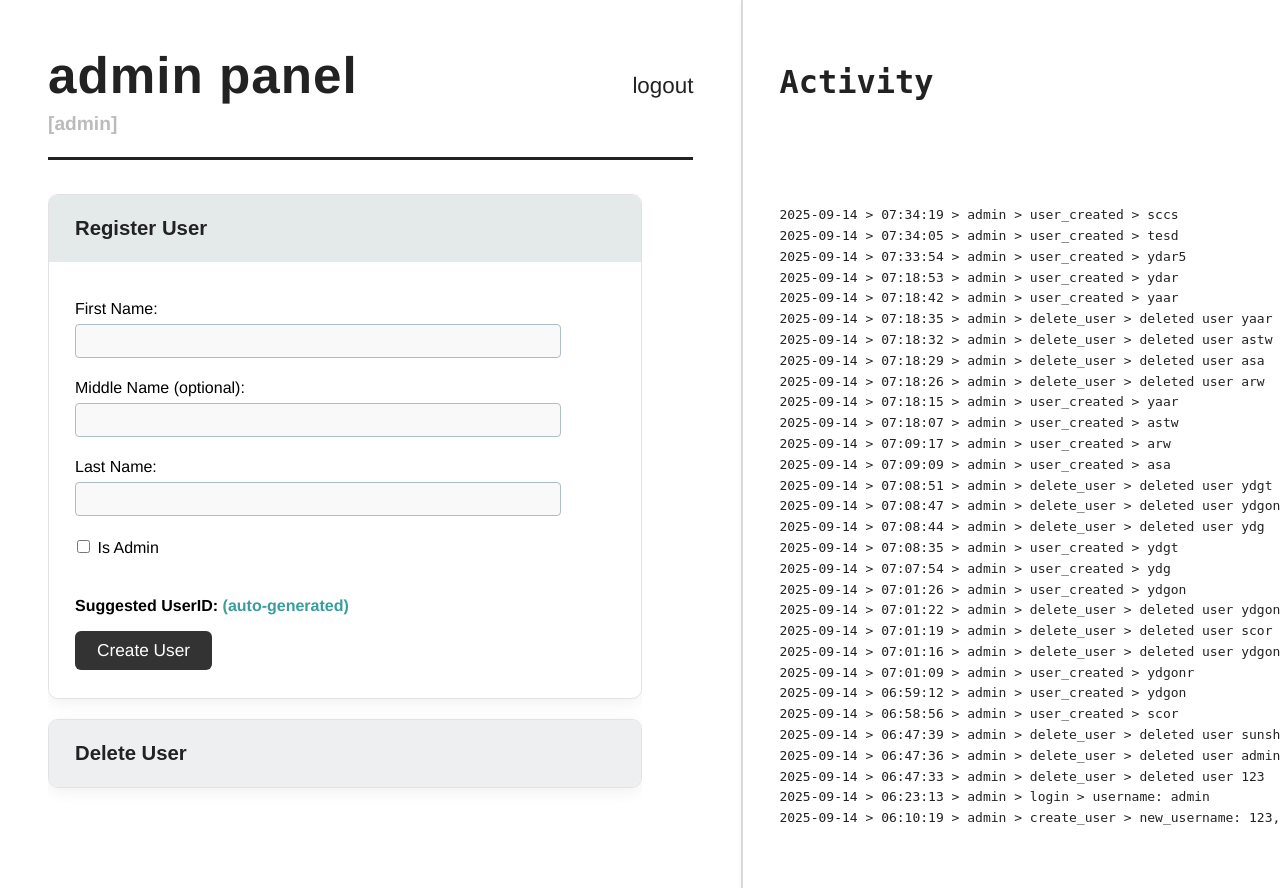
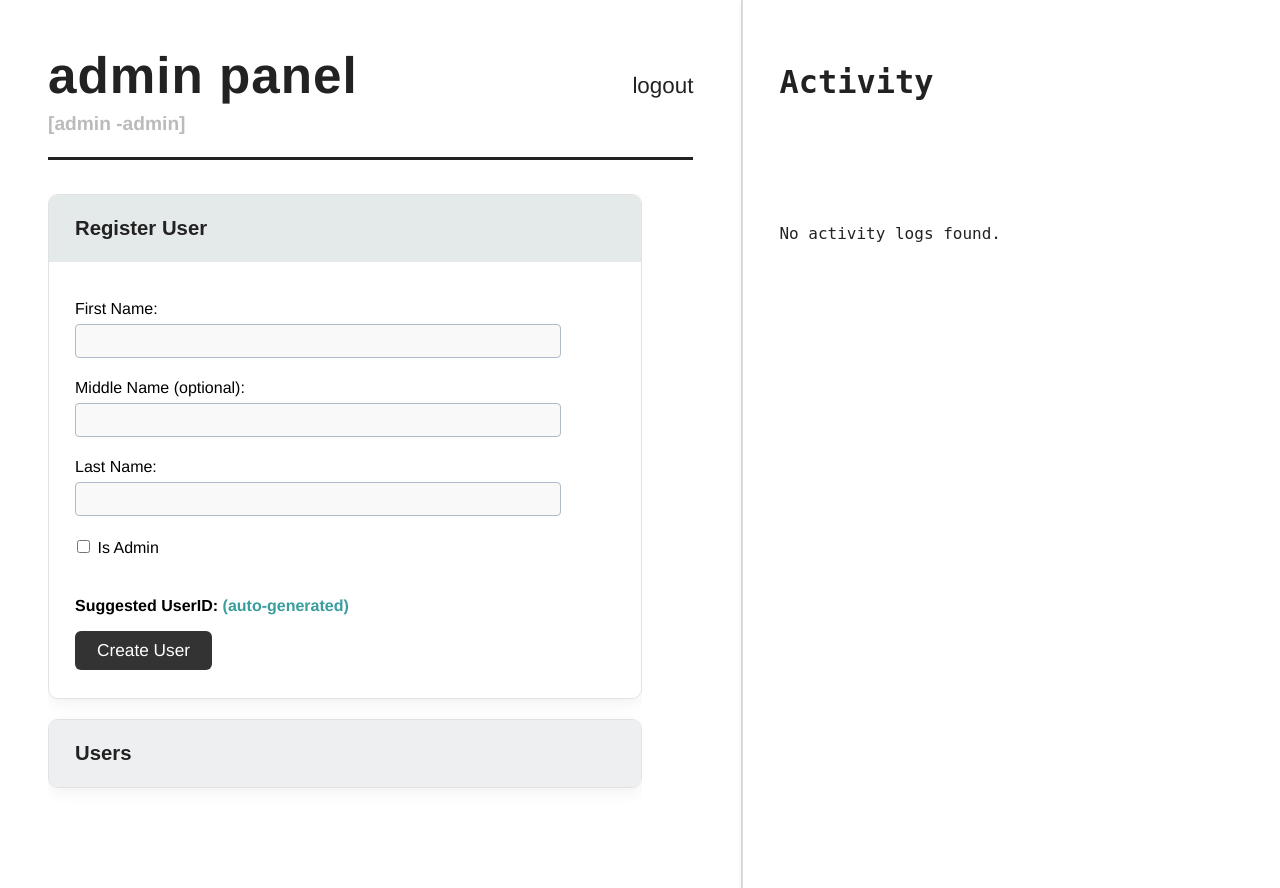
Before and after one commit to yadnexsh/kivi, a Flask app: page /admin in a window 1280 px wide. Shown: the top 888 px of the page. Run offline with Flask 3, Linux system fonts and the light colour scheme; a user stored in the database is signed in; lists and menus that the app fills with data are empty.

Commit message:
updated no issues so far

```diff
--- a/app.py
+++ b/app.py
@@ -84,6 +84,10 @@ class User(UserMixin, db.Model):
     username = db.Column(db.String(150), unique=True, nullable=False)
     password = db.Column(db.String(150), nullable=False)
     is_admin = db.Column(db.Boolean, default=False)
+    first_name = db.Column(db.String(100))
+    middle_name = db.Column(db.String(100))
+    last_name = db.Column(db.String(100))
+    created_at = db.Column(db.DateTime, default=datetime.utcnow)
 
 class Photo(db.Model):
     id = db.Column(db.Integer, primary_key=True)
@@ -95,8 +99,7 @@ def load_user(user_id):
     return User.query.get(int(user_id))
 
 def allowed_file(filename):
-    return '.' in filename and \
-           filename.rsplit('.', 1)[1].lower() in ALLOWED_EXTENSIONS
+    return '.' in filename and filename.rsplit('.', 1)[1].lower() in ALLOWED_EXTENSIONS
 
 def generate_base_username(first, middle, last):
     first = first.lower()
@@ -106,7 +109,6 @@ def generate_base_username(first, middle, last):
     if not first or not last:
         return ''
 
-    # Logic per your request
     if middle and len(last) >= 2:
         base = first[0] + middle[0] + last[-2:]
     elif len(first) >= 2 and len(last) >= 2:
@@ -175,13 +177,28 @@ def admin_dashboard():
         return redirect(url_for('dashboard'))
 
     msg = None
+    page = request.args.get('page', 1, type=int)
+    search = request.args.get('search', '', type=str)
+
+    user_query = User.query.filter(User.username != 'admin')
+    if search:
+        pattern = f"%{search}%"
+        user_query = user_query.filter(
+            db.or_(
+                User.username.ilike(pattern),
+                User.first_name.ilike(pattern),
+                User.last_name.ilike(pattern)
+            )
+        )
+    paginated_users = user_query.order_by(User.created_at.desc()).paginate(page=page, per_page=20)
+
     users = User.query.filter(User.username != 'admin').order_by(User.username.asc()).all()
-    activity_logs = []
-    if os.path.exists(master_log_file):
-        with open(master_log_file, 'r', encoding='utf-8') as f:
-            lines = f.readlines()
-            activity_logs = [line.strip() for line in lines[-100:]]
-            activity_logs.reverse()
+    user_ids = [u.id for u in paginated_users.items]
+    uploads_query = db.session.query(Photo.uploader_id, db.func.count(Photo.id)).filter(Photo.uploader_id.in_(user_ids)).group_by(Photo.uploader_id).all()
+    uploads = {uid: count for uid, count in uploads_query}
+
+    selected_user = None
+    uploads_count = 0
 
     if request.method == 'POST':
         if 'register_user' in request.form:
@@ -194,43 +211,65 @@ def admin_dashboard():
                 msg = 'First and last name are required.'
             else:
                 base_username = generate_base_username(first_name, middle_name, last_name)
-                if base_username == '':
-                    msg = 'Invalid name input for username.'
+                unique_username = generate_unique_username(base_username)
+                hashed_pw = generate_password_hash('welcome')
+                user = User(username=unique_username, password=hashed_pw, is_admin=is_admin,
+                            first_name=first_name, middle_name=middle_name, last_name=last_name)
+                db.session.add(user)
+                db.session.commit()
+                full_name = f"{first_name} {middle_name + ' ' if middle_name else ''}{last_name}".strip()
+                log_action(current_user.username, 'user_created', f'{unique_username} | {full_name}')
+                msg = f'New user created with UserID: {unique_username} and password: welcome'
+                users = User.query.filter(User.username != 'admin').order_by(User.username.asc()).all()
+
+        elif 'manage_single_user' in request.form:
+            selected_username = request.form.get('selected_user', '').strip()
+            action = request.form.get('action')
+
+            if not selected_username:
+                msg = "Please select a user."
+            else:
+                user = User.query.filter_by(username=selected_username).first()
+                if not user:
+                    msg = "User not found."
+                elif user.username == current_user.username and action == 'delete':
+                    msg = "You cannot delete yourself."
                 else:
-                    unique_username = generate_unique_username(base_username)
-                    default_password = 'welcome'
-                    hashed_pw = generate_password_hash(default_password)
-                    user = User(username=unique_username, password=hashed_pw, is_admin=is_admin)
-                    db.session.add(user)
-                    db.session.commit()
-                    msg = f'New user created with UserID: {unique_username} and password: welcome'
-                    log_action(current_user.username, "user_created", unique_username)
-                    users = User.query.filter(User.username != 'admin').order_by(User.username.asc()).all()
-        elif 'delete_user' in request.form:
-            del_username = request.form.get('username')
-            if del_username:
-                user = User.query.filter_by(username=del_username).first()
-                if user:
-                    db.session.delete(user)
-                    db.session.commit()
-                    log_action(current_user.username, "delete_user", f"deleted user {del_username}")
-                    user_folder = os.path.join(db_folder, 'users', del_username)
-                    if os.path.exists(user_folder):
-                        shutil.rmtree(user_folder)
-                    msg = f'User {del_username} deleted.'
-                    users = User.query.filter(User.username != 'admin').order_by(User.username.asc()).all()
-                else:
-                    msg = 'User not found.'
-            else:
-                msg = 'No user selected for deletion.'
+                    full_name = f"{user.first_name} {user.middle_name + ' ' if user.middle_name else ''}{user.last_name}".strip()
+                    if action == 'delete':
+                        db.session.delete(user)
+                        user_folder = os.path.join(db_folder, 'users', user.username)
+                        if os.path.exists(user_folder):
+                            shutil.rmtree(user_folder)
+                        log_action(current_user.username, 'delete_user', f'deleted user {user.username} | {full_name}')
+                        db.session.commit()
+                        msg = f"User {user.username} deleted."
+                    elif action == 'make_admin':
+                        if not user.is_admin:
+                            user.is_admin = True
+                            log_action(current_user.username, 'change_admin_status', f'granted admin to {user.username} | {full_name}')
+                            db.session.commit()
+                            msg = f"Admin rights granted to {user.username}."
+                    elif action == 'remove_admin':
+                        if user.is_admin:
+                            user.is_admin = False
+                            log_action(current_user.username, 'change_admin_status', f'removed admin from {user.username} | {full_name}')
+                            db.session.commit()
+                            msg = f"Admin rights removed from {user.username}."
+                    selected_user = user
+                    uploads_count = Photo.query.filter_by(uploader_id=user.id).count()
 
-        if os.path.exists(master_log_file):
-            with open(master_log_file, 'r', encoding='utf-8') as f:
-                lines = f.readlines()
-                activity_logs = [line.strip() for line in lines[-100:]]
-                activity_logs.reverse()
+    # Update paginated users after any post action
+    paginated_users = user_query.order_by(User.created_at.desc()).paginate(page=page, per_page=20)
 
-    return render_template('admin/dashboard_admin.html', users=users, msg=msg, activity_logs=activity_logs)
+    return render_template('admin/dashboard_admin.html',
+                           users=users,
+                           paginated_users=paginated_users.items,
+                           pagination=paginated_users,
+                           uploads=uploads,
+                           msg=msg,
+                           selected_user=selected_user,
+                           uploads_count=uploads_count)
 
 @app.route('/dashboard')
 @login_required
@@ -279,16 +318,14 @@ def download(photo_id):
 if __name__ == '__main__':
     with app.app_context():
         db.create_all()
-        os.makedirs(os.path.join(db_folder, 'users', 'system'), exist_ok=True)
-        os.makedirs(os.path.join(db_folder, 'users', 'admin'), exist_ok=True)
         if not User.query.filter_by(username='admin').first():
             admin_user = User(
                 username='admin',
                 password=generate_password_hash('admin'),
-                is_admin=True
+                is_admin=True,
+                first_name='System',
+                last_name='Admin',
             )
             db.session.add(admin_user)
             db.session.commit()
-            print("Default admin user created: admin/admin")
-            log_action("system", "user_created", "[DEFAULT] system created admin")
-    app.run(debug=True)
+        app.run(debug=True)
--- a/database/users/admin/logs.txt
+++ b/database/users/admin/logs.txt
@@ -57,3 +57,8 @@
 2025-09-14 > 07:33:54 > admin > user_created > ydar5
 2025-09-14 > 07:34:05 > admin > user_created > tesd
 2025-09-14 > 07:34:19 > admin > user_created > sccs
+2025-09-14 > 07:45:08 > admin > user_created > sccs | sunshin c
+2025-09-14 > 07:45:38 > admin > delete_user > deleted user sccs | sunshin c
+2025-09-14 > 07:58:09 > admin > login > username: admin
+2025-09-14 > 08:10:00 > admin > logout > username: admin
+2025-09-14 > 08:10:03 > admin > login > username: admin
--- a/database/users/system/logs.txt
+++ b/database/users/system/logs.txt
@@ -1 +1,3 @@
 2025-09-12 > 18:52:32 > system > user_created > [DEFAULT] system created admin
+2025-09-14 > 07:45:04 > system > user_created > [DEFAULT] system created admin
+2025-09-14 > 07:47:40 > system > user_created > [DEFAULT] system created admin
--- a/templates/admin/dashboard_admin.html
+++ b/templates/admin/dashboard_admin.html
@@ -265,7 +289,7 @@
         <a href="{{ url_for('logout') }}" class="logout">logout</a>
       </div>
       <div class="userid">
-        [{{ current_user.username }}]
+        [{{ current_user.username }}{% if current_user.is_admin %} -admin{% endif %}]
       </div>
       <div class="divider"></div>
       {% if msg %}
@@ -291,30 +315,40 @@
             </form>
           </div>
         </div>
+
         <div class="accordion-section">
-          <button class="accordion-header" onclick="toggleAccordion(1)">Delete User</button>
+          <button class="accordion-header" onclick="toggleAccordion(1)">Users</button>
           <div class="accordion-content">
             <form method="post" class="admin-form">
-              <input type="hidden" name="delete_user" value="1" />
-              <label for="username">Select user to delete:</label>
-              <select name="username" required>
-                <option value="">--Choose User--</option>
+              <input type="hidden" name="manage_users" value="1" />
+              <label for="user_list">Select users:</label>
+              <select name="usernames" id="user_list" multiple size="8" required style="width: 95%; font-size: 1em;">
                 {% for user in users %}
-                  <option value="{{ user.username }}">{{ user.username }}{% if user.is_admin %} (admin){% endif %}</option>
+                  <option value="{{ user.username }}">{{ user.username }}{% if user.is_admin %} -admin{% endif %}</option>
                 {% endfor %}
               </select>
-              <button type="submit" class="del-btn-table">Delete User</button>
+              <div style="margin-top: 12px;">
+                <button type="submit" name="action" value="delete" class="del-btn-table" style="margin-right: 10px;">Delete Users</button>
+                <button type="submit" name="action" value="make_admin" class="action-btn">Admin +</button>
+                <button type="submit" name="action" value="remove_admin" class="action-btn remove">Admin -</button>
+              </div>
             </form>
-            <table class="user-list-table">
+
+            <table class="user-list-table" style="margin-top: 20px;">
               <tr><th>UserID</th><th>Admin?</th></tr>
               {% for user in users %}
-                <tr><td>{{ user.username }}</td><td>{% if user.is_admin %}<b>yes</b>{% else %}no{% endif %}</td></tr>
+                <tr>
+                  <td>{{ user.username }}{% if user.is_admin %} -admin{% endif %}</td>
+                  <td>{% if user.is_admin %}<b>yes</b>{% else %}no{% endif %}</td>
+                </tr>
               {% endfor %}
             </table>
           </div>
         </div>
+
       </div>
     </div>
+
     <div class="activity-panel">
       <div class="activity-title">Activity</div>
       {% if activity_logs %}
```
Also changed, not shown: other parts of templates/admin/dashboard_admin.html (+42 -16 lines), database/masterlog.txt (+7 -0 lines), database/serverlog.txt (+55 -0 lines), database/database.db.
